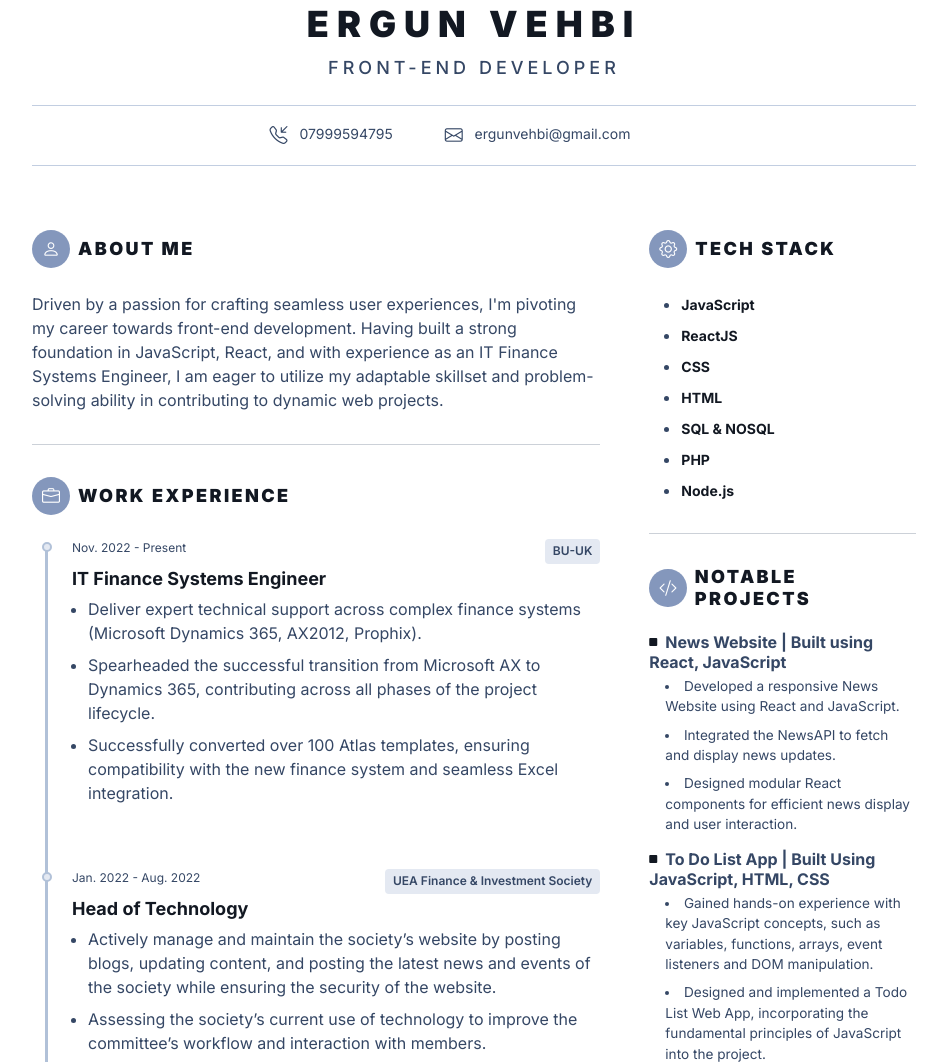
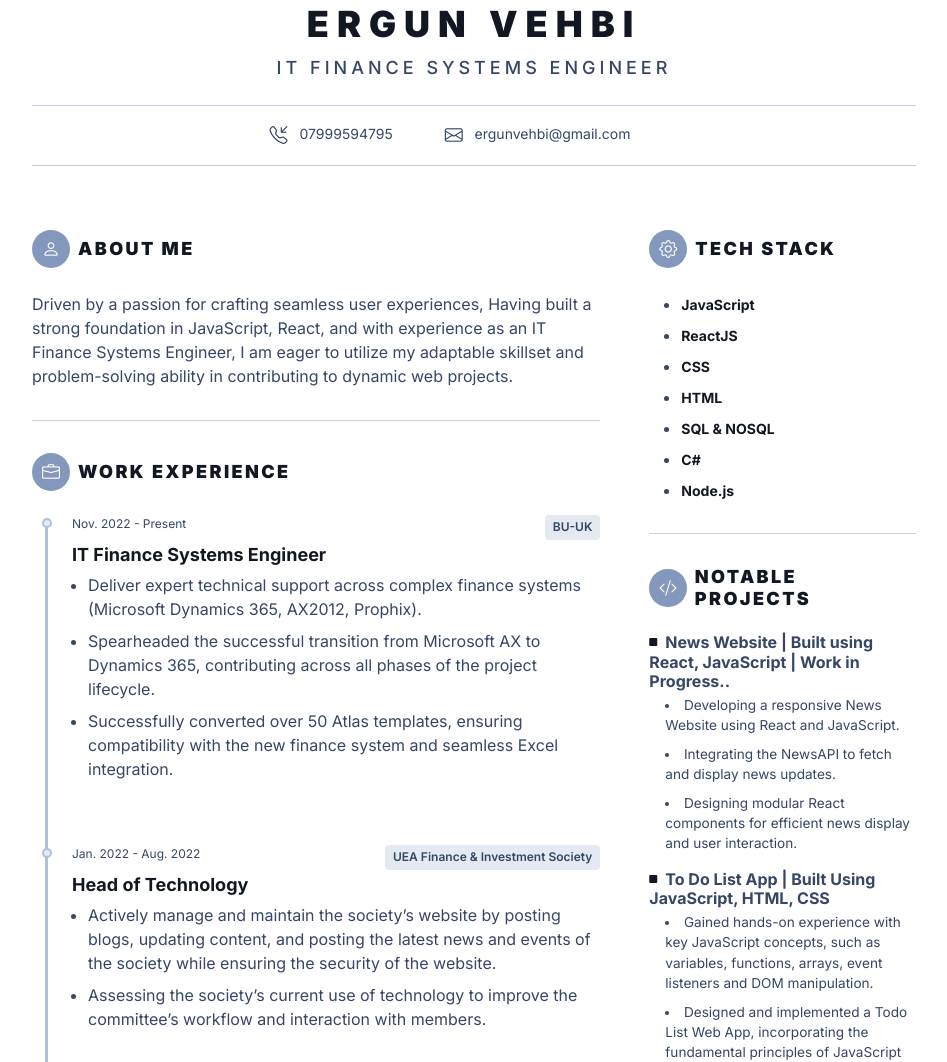
Before and after one commit to ErgunVehbi/Portfolio-Website, a plain HTML site: page index.html in a window 1280 px wide. Shown: the part 238-1300 px from the top of the page, without its empty margins (166-1113 px from the left). Drawn offline with nearby package versions, Linux system fonts and the light colour scheme.

Commit message:
modified texts

```diff
--- a/index.html
+++ b/index.html
@@ -57,7 +57,7 @@
 								<img class="resume-profile-pic rounded-circle" src="assets/images/me.jpg" alt="image">
 
 								<h2 class="resume-name text-uppercase">Ergun Vehbi </h2>
-								<div class="resume-role-title text-uppercase">Front-End Developer</div>
+								<div class="resume-role-title text-uppercase">IT Finance Systems Engineer</div>
 								<div class="resume-contact mt-4">
 									<ul class="resume-contact-list list-unstyled list-inline mb-0 justify-content-between">
 										<li class="list-inline-item me-md-3 me-lg-5"><i class="resume-contact-icon bi bi-telephone-inbound me-2"></i> 07999594795</li>
@@ -74,7 +74,7 @@
 									<section class="resume-summary-section resume-section">
 										<h3 class="resume-section-heading text-uppercase py-2 py-lg-3 py-2 py-lg-3"><i class="resume-section-heading-icon bi bi-person me-2"></i>About Me</h3>
 										<div class="resume-summary-desc">
-											Driven by a passion for crafting seamless user experiences, I'm pivoting my career towards front-end development. Having built a strong foundation in JavaScript, React, and  with experience as an IT Finance Systems Engineer, I am eager to utilize my adaptable skillset and problem-solving ability in contributing to dynamic web projects.
+											Driven by a passion for crafting seamless user experiences, Having built a strong foundation in JavaScript, React, and  with experience as an IT Finance Systems Engineer, I am eager to utilize my adaptable skillset and problem-solving ability in contributing to dynamic web projects.
 										</div>
 									</section><!--//resume-section-->
 
@@ -100,7 +100,7 @@
 												    <ul class="resume-timeline-list">
 													    <li>Deliver expert technical support across complex finance systems (Microsoft Dynamics 365, AX2012, Prophix).</li>
 													    <li>Spearheaded the successful transition from Microsoft AX to Dynamics 365, contributing across all phases of the project lifecycle.</li>
-													    <li>Successfully converted over 100 Atlas templates, ensuring compatibility with the new finance system and seamless Excel integration.</li>
+													    <li>Successfully converted over 50 Atlas templates, ensuring compatibility with the new finance system and seamless Excel integration.</li>
 												    </ul>
 
 											    </div><!--//resume-timeline-item-desc-->
@@ -149,7 +149,7 @@
 								            <div class="resume-skill-name">SQL & NOSQL</div>
 								        </li>
 										<li class="mb-2">
-								            <div class="resume-skill-name">PHP </div>
+								            <div class="resume-skill-name">C# </div>
 								        </li>
 										<li class="mb-2">
 								            <div class="resume-skill-name">Node.js </div>
@@ -168,11 +168,11 @@
 									<section class="resume-projects-section resume-section">
 										<h3 class="resume-section-heading text-uppercase py-2 py-lg-3 py-3"><i class="resume-section-heading-icon bi bi-code-slash me-2"></i>Notable Projects</h3>
 										<div class="item">
-											<h4 class="item-heading"><i class="item-icon bi bi-square-fill me-2"></i><a href="#">News Website | Built using React, JavaScript</a></h4>
+											<h4 class="item-heading"><i class="item-icon bi bi-square-fill me-2"></i><a href="#">News Website | Built using React, JavaScript | Work in Progress..</a></h4>
 											<div class="item-desc">
-												<li class="mb-2">Developed a responsive News Website using React and JavaScript.</li>
-												<li class="mb-2">Integrated the NewsAPI to fetch and display news updates.</li>
-												<li class="mb-2">Designed modular React components for efficient news display and user interaction.</li>
+												<li class="mb-2">Developing a responsive News Website using React and JavaScript.</li>
+												<li class="mb-2">Integrating the NewsAPI to fetch and display news updates.</li>
+												<li class="mb-2">Designing modular React components for efficient news display and user interaction.</li>
 
 
 
```
